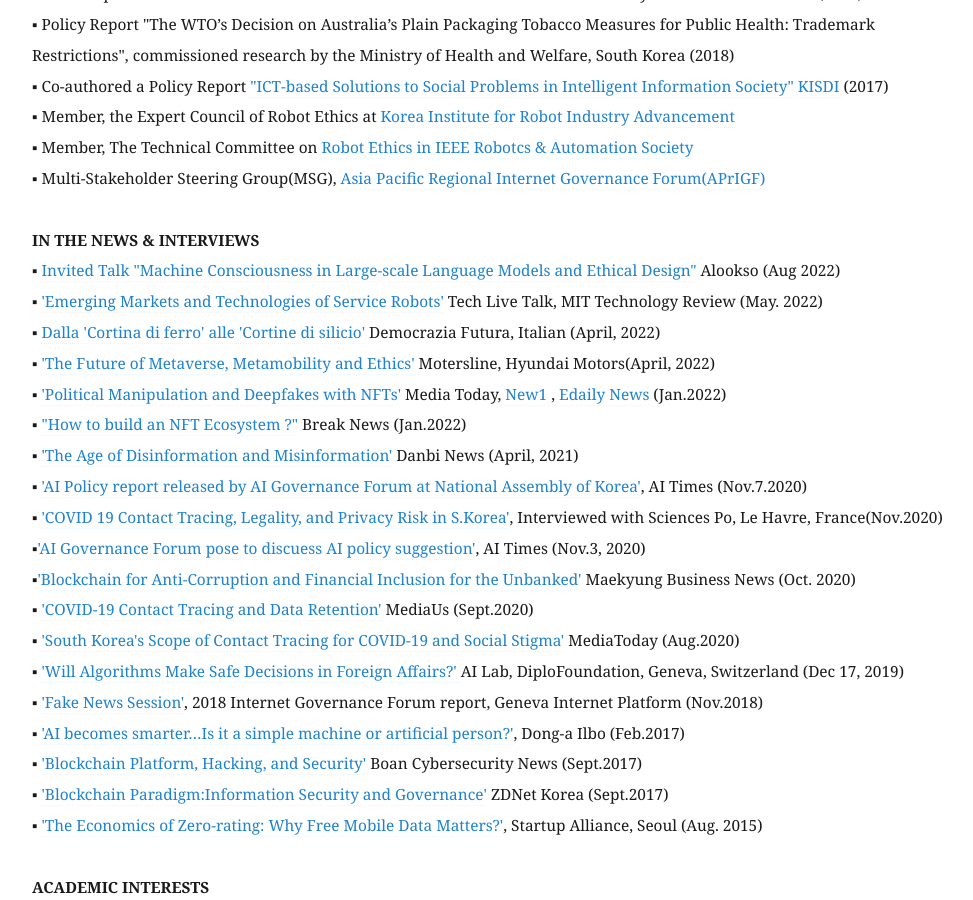
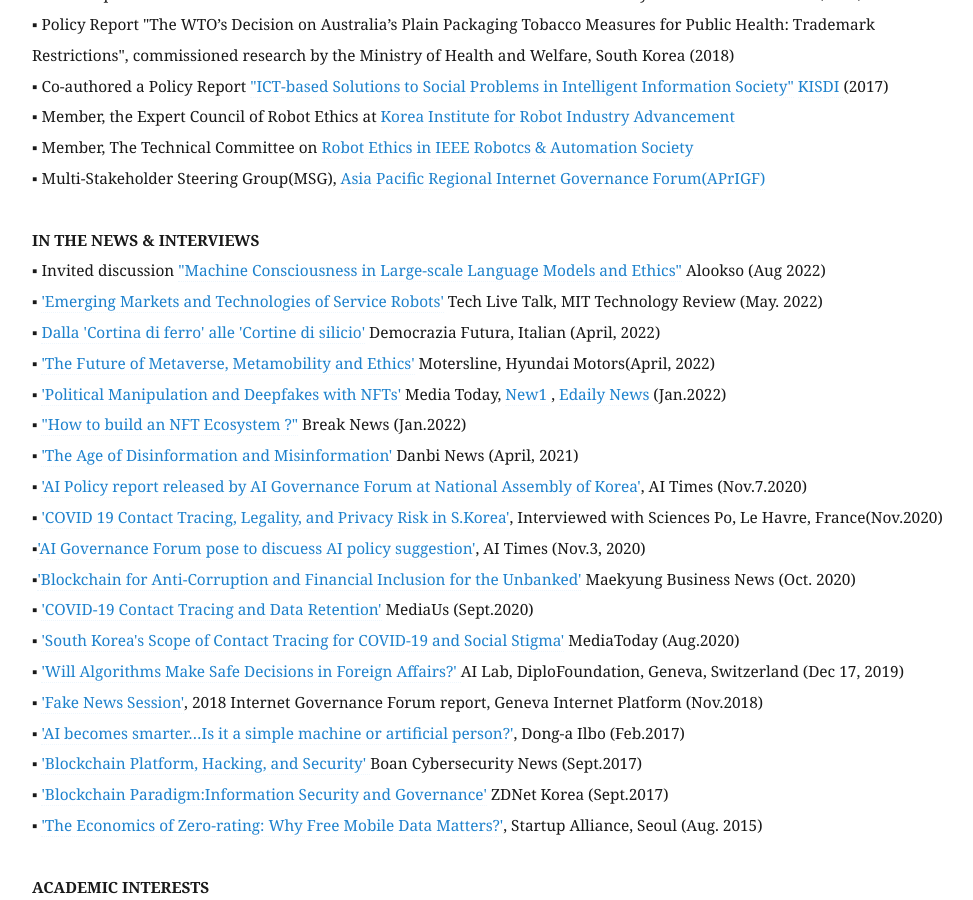
Before and after one commit to eunchangchoi/eunchangchoi.github.io, a Jekyll site: the page built from index.md, in a window 1280 px wide and 900 px high, scrolled down 5748 px. Shown: the whole window, without its empty margins (68-1041 px from the left). Built offline with Jekyll 4.4.1, drawn with Linux system fonts in a browser that asks for light colours.

Commit message:
Update index.md

```diff
--- a/index.md
+++ b/index.md
@@ -143,7 +143,7 @@
 ▪ Multi-Stakeholder Steering Group(MSG), <a href="https://ap.rigf.asia/"> Asia Pacific Regional Internet Governance Forum(APrIGF)</a> <br>
   <br>
  <strong> IN THE NEWS & INTERVIEWS</strong> <br>
-▪ <a href="https://alook.so/posts/latO5RY"> Invited Talk "Machine Consciousness in Large-scale Language Models and Ethical Design"</a> Alookso (Aug 2022)<br>
+▪ Invited discussion <a href="https://alook.so/posts/latO5RY"> "Machine Consciousness in Large-scale Language Models and Ethics"</a> Alookso (Aug 2022)<br>
 ▪ <a href="https://www.technologyreview.kr/special/event/202204](https://www.youtube.com/watch?v=eAewHoNQgiI&feature=emb_logo">'Emerging Markets and Technologies of Service Robots'</a> Tech Live Talk, MIT Technology Review (May. 2022)<br>
 ▪ <a href="https://www.key4biz.it/democrazia-futura-dalla-cortina-di-ferro-alle-cortine-di-silicio-sara-linternet-globale-la-principale-vittima-del-conflitto-russo-ucraino/398412/"> Dalla 'Cortina di ferro' alle 'Cortine di silicio'</a> Democrazia Futura, Italian (April, 2022)<br>
 ▪ <a href="https://www.hyundaimotorgroup.com/about-us/publications">'The Future of Metaverse, Metamobility and Ethics'</a> Motersline, Hyundai Motors(April, 2022)<br>
```
